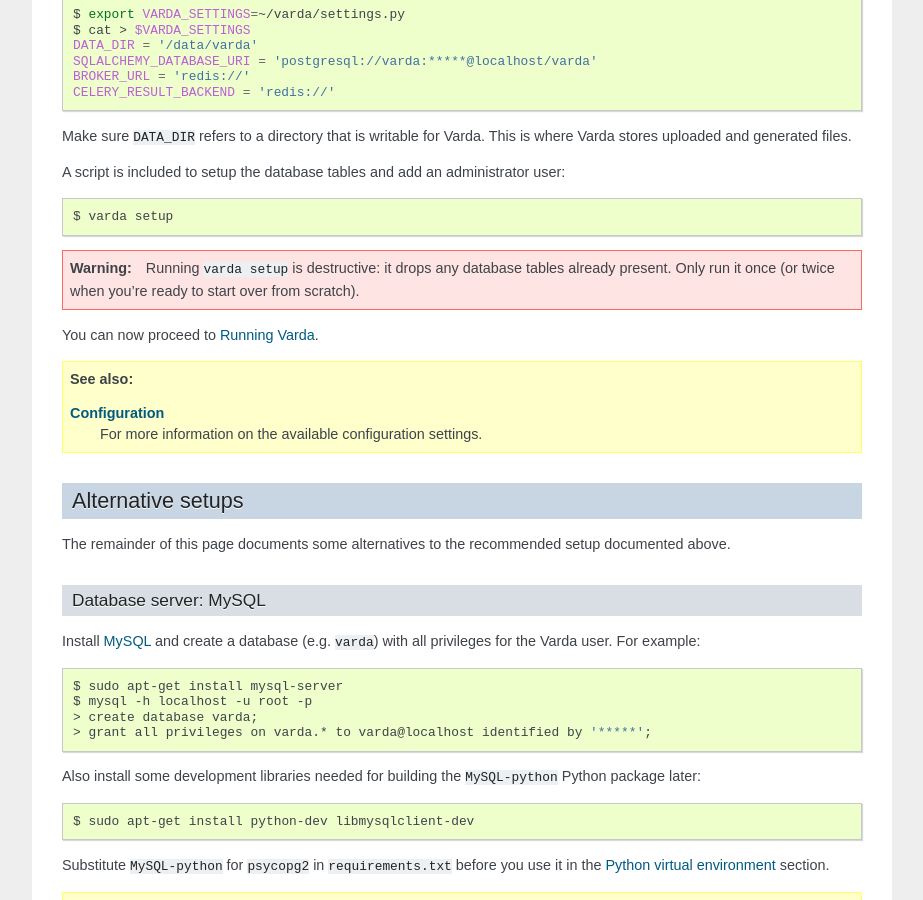
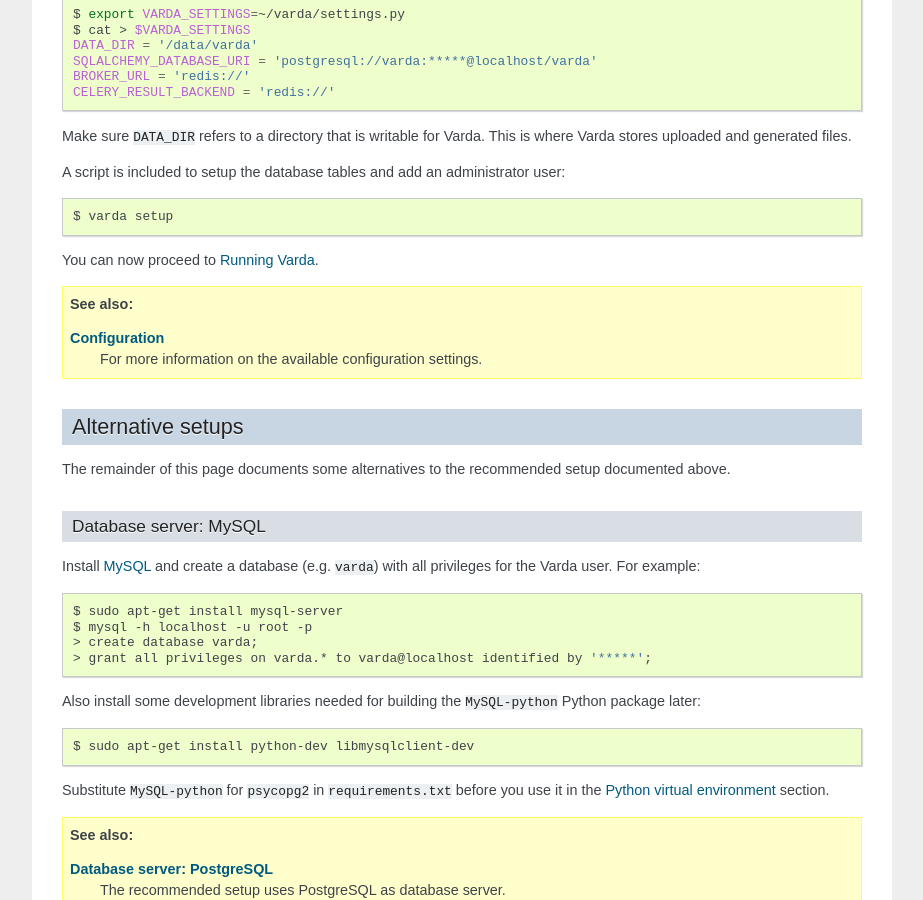
Before and after one commit to varda/varda, a Sphinx documentation site: the page built from doc/install.rst, in a window 1280 px wide and 900 px high, scrolled down 2185 px. Shown: the whole window, without its empty margins (198-1121 px from the left). Built offline with Sphinx 7.4.7, drawn with Linux system fonts in a browser that asks for light colours.

Commit message:
Update docs for non-destructive setup

```diff
--- a/doc/install.rst
+++ b/doc/install.rst
@@ -151,10 +151,6 @@
 
     $ varda setup
 
-.. warning:: Running ``varda setup`` is destructive: it drops any database
-   tables already present. Only run it once (or twice when you're ready to
-   start over from scratch).
-
 You can now proceed to :ref:`run`.
 
 .. seealso::
```
